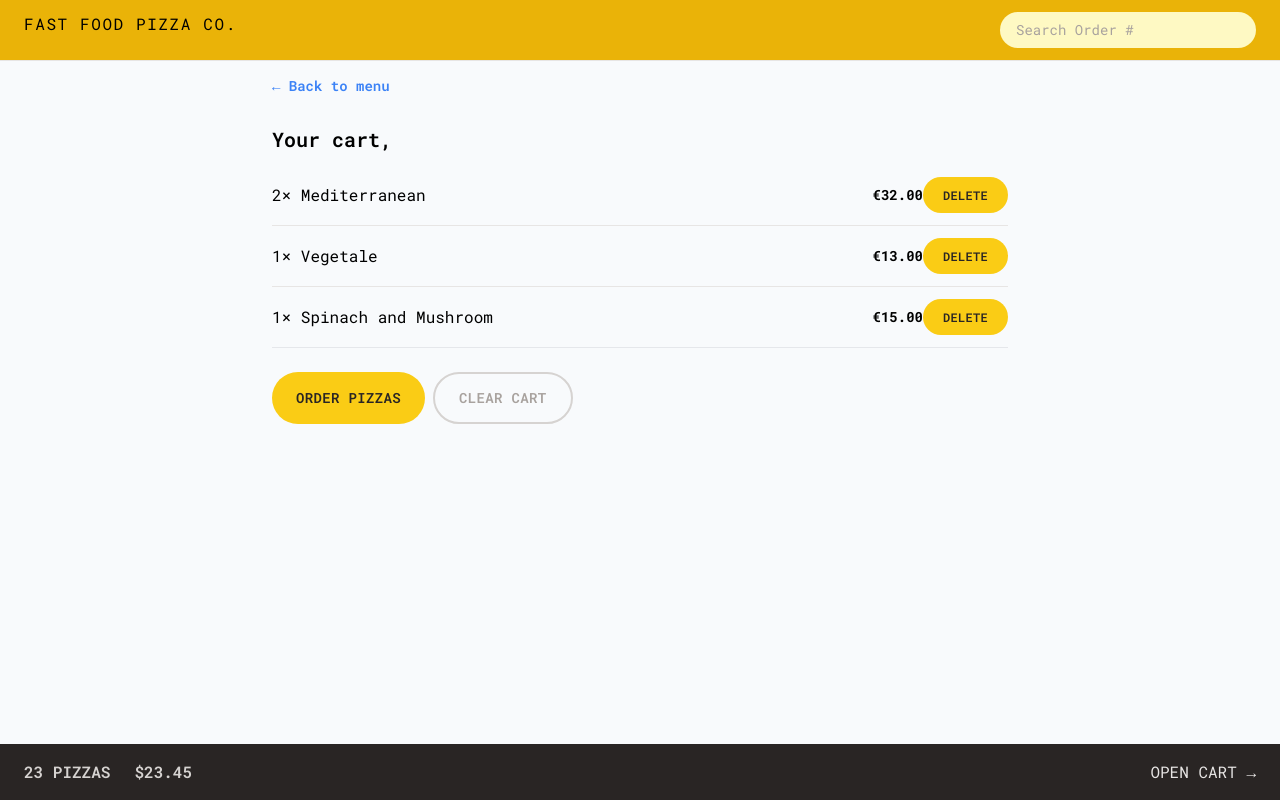
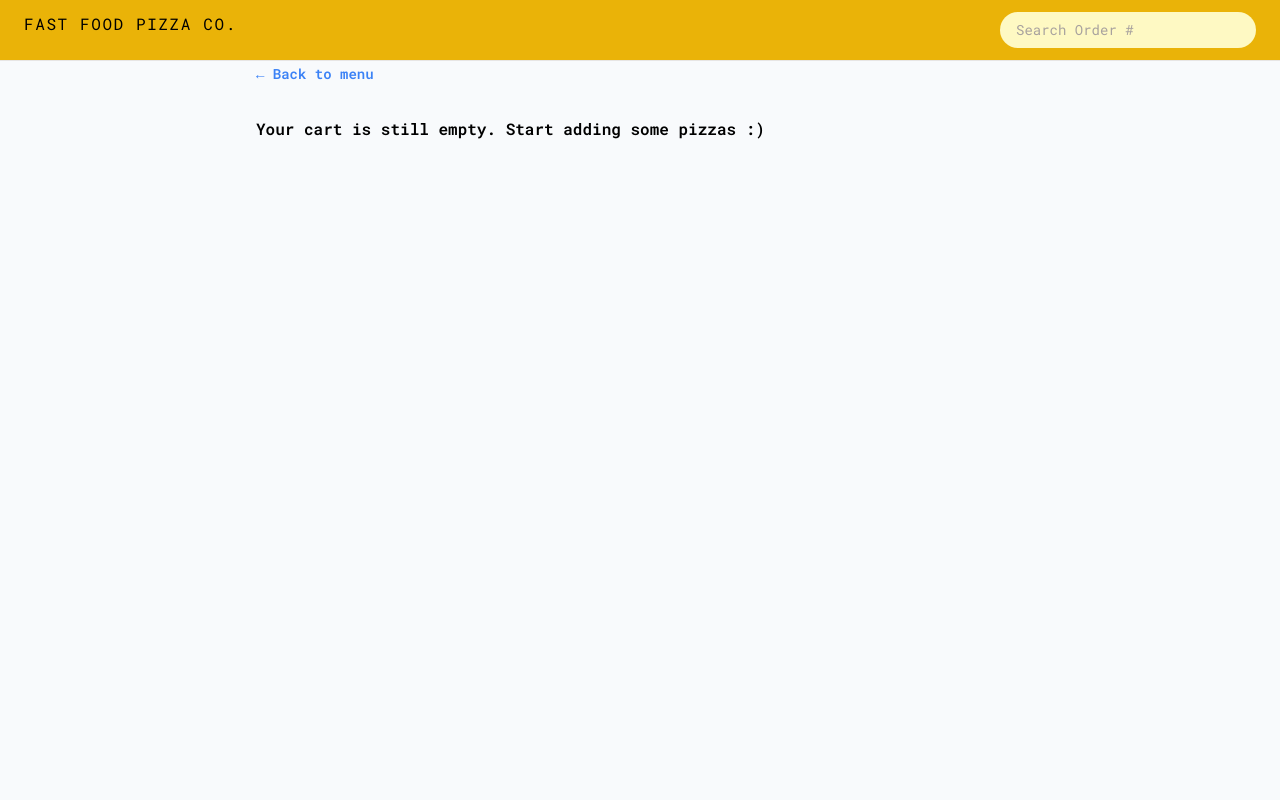
Before and after one commit to Rashid004/fast-food-pizza, a React (Vite) app: page /cart in a window 1280 px wide. Built offline with nearby package versions, Linux system fonts and the light colour scheme.

Commit message:
Clear Cart handle

```diff
--- a/src/features/cart/Cart.jsx
+++ b/src/features/cart/Cart.jsx
@@ -1,35 +1,17 @@
 import LinkButton from '../../ui/LinkButton';
 import Button from '../../ui/Button';
 import CartItem from './CartItem';
-import { useSelector } from 'react-redux';
-
-const fakeCart = [
-  {
-    pizzaId: 12,
-    name: 'Mediterranean',
-    quantity: 2,
-    unitPrice: 16,
-    totalPrice: 32,
-  },
-  {
-    pizzaId: 6,
-    name: 'Vegetale',
-    quantity: 1,
-    unitPrice: 13,
-    totalPrice: 13,
-  },
-  {
-    pizzaId: 11,
-    name: 'Spinach and Mushroom',
-    quantity: 1,
-    unitPrice: 15,
-    totalPrice: 15,
-  },
-];
+import { useDispatch, useSelector } from 'react-redux';
+import { clearCart, getCart } from './cartSlice';
+import EmptyCart from './EmptyCart';
 
 function Cart() {
-  const cart = fakeCart;
   const username = useSelector((state) => state.user.username);
+
+  const cart = useSelector(getCart);
+  const dispatch = useDispatch();
+
+  if (!cart.length) return <EmptyCart />;
 
   return (
     <div className="px-4 py-3">
@@ -39,7 +21,7 @@ function Cart() {
 
       <ul className="mt-3 divide-y divide-stone-200 border-b">
         {cart.map((item) => (
-          <CartItem item={item} key={item.key} />
+          <CartItem item={item} key={item} />
         ))}
       </ul>
 
@@ -47,7 +29,9 @@ function Cart() {
         <Button to="/order/new" type="primary">
           Order pizzas
         </Button>
-        <Button type="secondary">Clear cart</Button>
+        <Button type="secondary" onClick={() => dispatch(clearCart())}>
+          Clear cart
+        </Button>
       </div>
     </div>
   );
--- a/src/features/cart/CartOverview.jsx
+++ b/src/features/cart/CartOverview.jsx
@@ -1,13 +1,22 @@
 /** @format */
 
+import { useSelector } from 'react-redux';
 import { Link } from 'react-router-dom';
+import { getTotalCartPrice, getTotalCartQuantity } from './cartSlice';
+import { formatCurrency } from '../../util/helpers';
 
 function CartOverview() {
+  const totalCartQuantity = useSelector(getTotalCartQuantity);
+
+  const totalCartPrice = useSelector(getTotalCartPrice);
+
+  if (!totalCartQuantity) return null;
+
   return (
     <div className="flex items-center justify-between bg-stone-800 px-4 py-4 text-sm uppercase text-stone-200 sm:px-6 md:text-base">
       <p className="space-x-4 font-semibold text-stone-300 sm:space-x-6">
-        <span>23 pizzas</span>
-        <span>$23.45</span>
+        <span>{totalCartQuantity} pizzas</span>
+        <span>{formatCurrency(totalCartPrice)}</span>
       </p>
       <Link to="/cart">Open cart &rarr;</Link>
     </div>
--- a/src/features/cart/EmptyCart.jsx
+++ b/src/features/cart/EmptyCart.jsx
@@ -1,11 +1,15 @@
-import { Link } from 'react-router-dom';
+import LinkButton from '../../ui/LinkButton';
 
 function EmptyCart() {
   return (
     <div>
-      <Link to="/menu">&larr; Back to menu</Link>
+      <LinkButton to="/menu" className="px-4 py-3">
+        &larr; Back to menu
+      </LinkButton>
 
-      <p>Your cart is still empty. Start adding some pizzas :)</p>
+      <p className="mt-8 font-semibold">
+        Your cart is still empty. Start adding some pizzas :)
+      </p>
     </div>
   );
 }
--- a/src/features/cart/cartSlice.js
+++ b/src/features/cart/cartSlice.js
@@ -1,16 +1,16 @@
 import { createSlice } from '@reduxjs/toolkit';
 
 const initialState = {
-  // cart: [],
-  cart: [
-    {
-      pizzaId: 12,
-      name: 'Mediterrenean',
-      quantity: 2,
-      unitPrice: 16,
-      totalPrice: 32,
-    },
-  ],
+  cart: [],
+  // cart: [
+  //   {
+  //     pizzaId: 12,
+  //     name: 'Mediterrenean',
+  //     quantity: 2,
+  //     unitPrice: 16,
+  //     totalPrice: 32,
+  //   },
+  // ],
 };
 
 const cartSlice = createSlice({
@@ -48,3 +48,11 @@ export const {
 } = cartSlice.actions;
 
 export default cartSlice.reducer;
+
+export const getTotalCartQuantity = (state) =>
+  state.cart.cart.reduce((sum, item) => sum + item.quantity, 0);
+
+export const getTotalCartPrice = (state) =>
+  state.cart.cart.reduce((sum, item) => sum + item.totalPrice, 0);
+
+export const getCart = (state) => state.cart.cart;
--- a/src/features/menu/Menu.jsx
+++ b/src/features/menu/Menu.jsx
@@ -2,6 +2,7 @@
 import { useLoaderData } from 'react-router-dom';
 import { getMenu } from '../../services/apiRestaurant';
 import MenuItem from './MenuItem';
+
 function Menu() {
   const menu = useLoaderData();
   console.log(menu);
```
Also changed, not shown: src/features/order/Order.jsx (+0 -35 lines).
